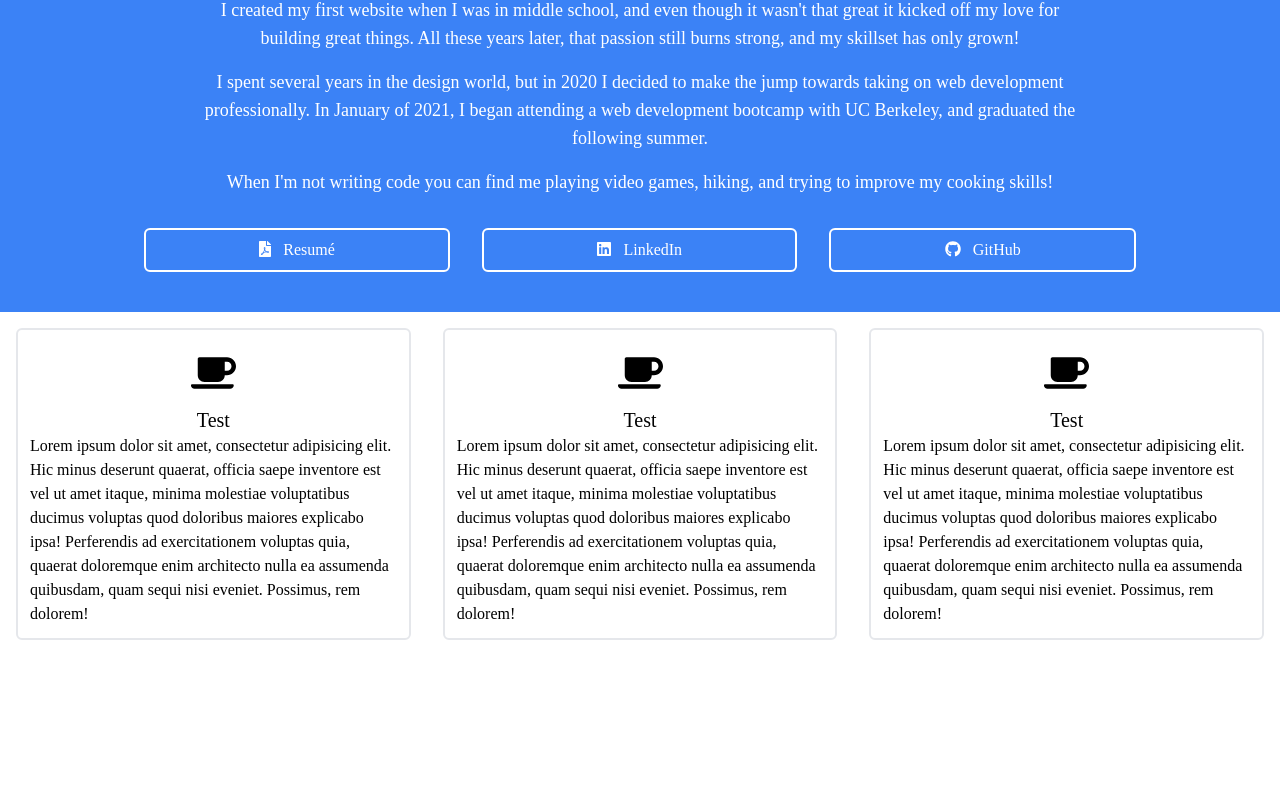
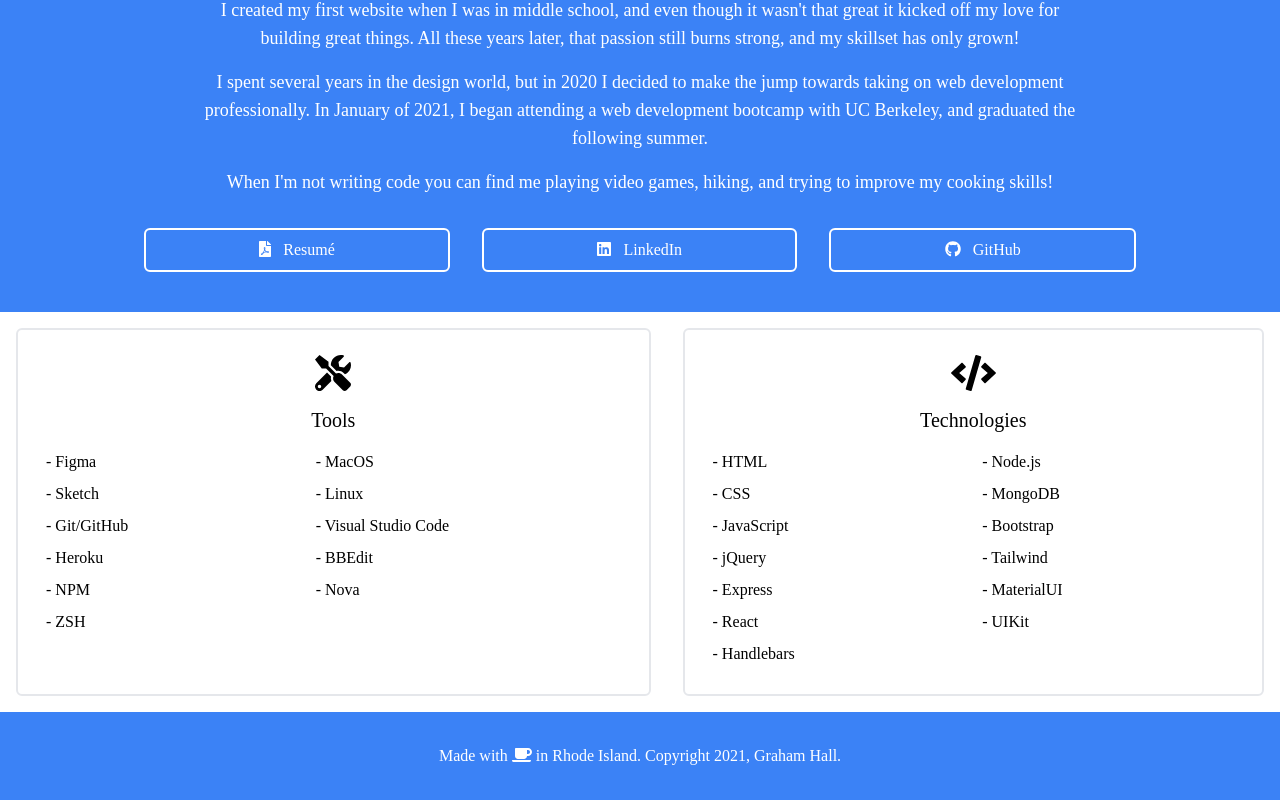
Before and after one commit to ghall89/react-portfolio, a React (Create React App) app: page / in a window 1280 px wide. Shown: the part 536-1336 px from the top of the page. Before the commit the page ends 1192 px from the top, so only its background shows below. Built offline with nearby package versions, Linux system fonts and the light colour scheme.

Commit message:
skills and footer

```diff
--- a/src/App.js
+++ b/src/App.js
@@ -1,21 +1,12 @@
-import logo from './img/logo.svg';
-import { About, Skills } from './Components/';
+import { About, Footer, Header, Skills } from './Components/';
 
 function App() {
 	return (
 		<div className="App">
-			<header class="p-4">
-				<img class="w-4/6 max-w-3xl m-auto" src={logo} alt="Graham Hall" />
-				<h2 class="text-center text-2xl text-gray-600 py-7">
-					Front-End Web Developer
-				</h2>
-			</header>
+			<Header />
 			<About />
-			<div className="flex">
-				<Skills />
-				<Skills />
-				<Skills />
-			</div>
+			<Skills />
+			<Footer />
 		</div>
 	);
 }
--- /dev/null
+++ b/src/Components/Footer.js
@@ -0,0 +1,26 @@
+import { FontAwesomeIcon } from '@fortawesome/react-fontawesome';
+import { faCoffee } from '@fortawesome/free-solid-svg-icons';
+
+const Footer = () => {
+	const copyrightYear = () => {
+		const year = new Date().getFullYear();
+		if (year > 2021) {
+			return <span>2021 - {year}</span>;
+		} else {
+			return <span>{year}</span>;
+		}
+	};
+
+	return (
+		<footer class="text-center text-white p-8 bg-blue-500">
+			<p>
+				<span>
+					Made with <FontAwesomeIcon icon={faCoffee} /> in Rhode Island.
+					Copyright&nbsp;{copyrightYear()},&nbsp;Graham&nbsp;Hall.
+				</span>
+			</p>
+		</footer>
+	);
+};
+
+export default Footer;
--- /dev/null
+++ b/src/Components/Header.js
@@ -0,0 +1,14 @@
+import logo from '../img/logo.svg';
+
+const Header = () => {
+	return (
+		<header class="p-4">
+			<img class="sm:w-4/6 sm:max-w-3xl m-auto" src={logo} alt="Graham Hall" />
+			<h2 class="text-center text-2xl text-gray-600 py-7">
+				Front-End Web Developer
+			</h2>
+		</header>
+	);
+};
+
+export default Header;
--- a/src/Components/Skills.js
+++ b/src/Components/Skills.js
@@ -1,22 +1,59 @@
 import { FontAwesomeIcon } from '@fortawesome/react-fontawesome';
-import { faCoffee } from '@fortawesome/free-solid-svg-icons';
+import { faTools, faCode } from '@fortawesome/free-solid-svg-icons';
 
 const Skills = () => {
+	const skillList = [
+		{
+			title: 'Tools',
+			icon: <FontAwesomeIcon icon={faTools} />,
+			list1: ['Figma', 'Sketch', 'Git/GitHub', 'Heroku', 'NPM', 'ZSH'],
+			list2: ['MacOS', 'Linux', 'Visual Studio Code', 'BBEdit', 'Nova']
+		},
+		{
+			title: 'Technologies',
+			icon: <FontAwesomeIcon icon={faCode} />,
+			list1: [
+				'HTML',
+				'CSS',
+				'JavaScript',
+				'jQuery',
+				'Express',
+				'React',
+				'Handlebars'
+			],
+			list2: [
+				'Node.js',
+				'MongoDB',
+				'Bootstrap',
+				'Tailwind',
+				'MaterialUI',
+				'UIKit'
+			]
+		}
+	];
+
 	return (
-		<div class="rounded-md border-2 border-gray-200 p-3 m-4 ">
-			<div className="text-center text-4xl m-3">
-				<FontAwesomeIcon icon={faCoffee} />
-			</div>
+		<div className="sm:flex">
+			{skillList.map(skills => (
+				<div class=" flex-grow rounded-md border-2 border-gray-200 p-3 m-4 ">
+					<div className="text-center text-4xl m-3">{skills.icon}</div>
 
-			<h3 class="text-center text-xl">Test</h3>
-			<p>
-				Lorem ipsum dolor sit amet, consectetur adipisicing elit. Hic minus
-				deserunt quaerat, officia saepe inventore est vel ut amet itaque, minima
-				molestiae voluptatibus ducimus voluptas quod doloribus maiores explicabo
-				ipsa! Perferendis ad exercitationem voluptas quia, quaerat doloremque
-				enim architecto nulla ea assumenda quibusdam, quam sequi nisi eveniet.
-				Possimus, rem dolorem!
-			</p>
+					<h3 class="text-center text-xl">{skills.title}</h3>
+
+					<div className="flex m-2">
+						<ul class="flex-grow">
+							{skills.list1.map(listItem => (
+								<li class="m-2">- {listItem}</li>
+							))}
+						</ul>
+						<ul class="flex-grow">
+							{skills.list2.map(listItem => (
+								<li class="m-2">- {listItem}</li>
+							))}
+						</ul>
+					</div>
+				</div>
+			))}
 		</div>
 	);
 };
--- a/src/Components/index.js
+++ b/src/Components/index.js
@@ -1,5 +1,7 @@
 import About from './About';
+import Footer from './Footer';
+import Header from './Header';
 import Skills from './Skills';
 import Social from './Social';
 
-export { About, Skills, Social };
+export { About, Footer, Header, Skills, Social };
```
